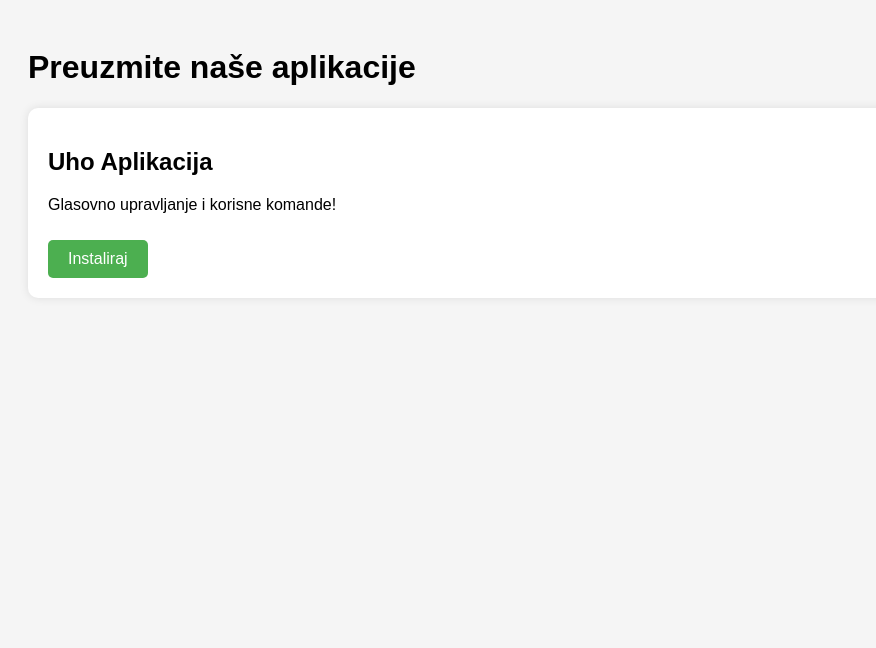
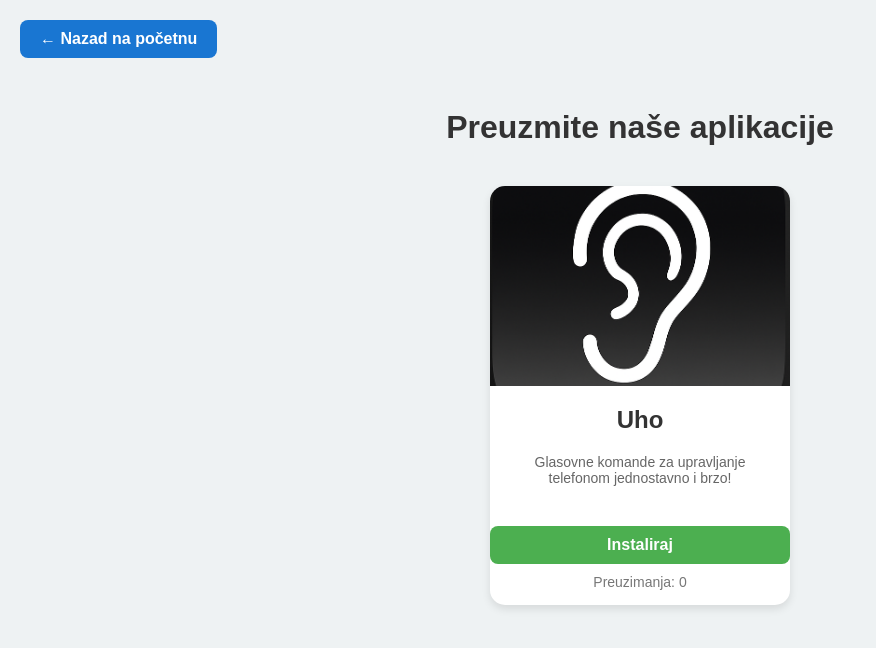
Before and after one commit to nastavnikm/elearning, a Flask app: page /aplikacije in a window 1280 px wide. Shown: the top 648 px of the page, without its empty margins (0-876 px from the left). Run offline with Flask 3, Linux system fonts and the light colour scheme.

Commit message:
Azuriranje sajta sa svim izmenama

```diff
--- a/templates/aplikacije.html
+++ b/templates/aplikacije.html
@@ -2,45 +2,184 @@
 <html lang="sr">
 <head>
     <meta charset="UTF-8">
+    <meta name="viewport" content="width=device-width, initial-scale=1.0">
     <title>Preuzmite aplikacije</title>
     <style>
         body {
             font-family: Arial, sans-serif;
+            background-color: #eef2f3;
+            margin: 0;
             padding: 20px;
-            background-color: #f5f5f5;
+            overflow-x: hidden;
         }
+
+        h1 {
+            text-align: center;
+            color: #333;
+            margin-bottom: 40px;
+        }
+
+        .back-button {
+            display: inline-block;
+            margin-bottom: 30px;
+            background-color: #1976D2;
+            color: white;
+            padding: 10px 20px;
+            text-decoration: none;
+            border-radius: 8px;
+            font-weight: bold;
+            transition: background-color 0.3s, transform 0.3s;
+        }
+
+        .back-button:hover {
+            background-color: #0D47A1;
+            transform: scale(1.05);
+        }
+
+        .cards-container {
+            display: flex;
+            flex-wrap: wrap;
+            justify-content: center;
+            gap: 20px;
+        }
+
         .app-card {
             background: white;
+            width: 300px;
+            border-radius: 15px;
+            box-shadow: 0 4px 8px rgba(0, 0, 0, 0.1);
+            overflow: hidden;
+            text-align: center;
+            display: flex;
+            flex-direction: column;
+            justify-content: space-between;
+            opacity: 0;
+            transform: translateY(50px);
+            transition: opacity 0.6s ease, transform 0.6s ease;
+        }
+
+        .app-card.visible {
+            opacity: 1;
+            transform: translateY(0);
+            animation: pop 0.5s ease;
+        }
+
+        @keyframes pop {
+            0% { transform: scale(0.9); }
+            60% { transform: scale(1.05); }
+            100% { transform: scale(1); }
+        }
+
+        .app-card img {
+            width: 100%;
+            height: 200px;
+            object-fit: cover;
+        }
+
+        .app-card-content {
             padding: 20px;
-            margin-bottom: 20px;
-            border-radius: 10px;
-            box-shadow: 0px 0px 10px rgba(0,0,0,0.1);
+            flex-grow: 1;
         }
+
+        .app-card h2 {
+            margin-top: 0;
+            color: #333;
+        }
+
+        .app-card p {
+            color: #666;
+            font-size: 14px;
+            margin: 10px 0 20px;
+        }
+
         .install-button {
-            display: inline-block;
             background-color: #4CAF50;
             color: white;
             padding: 10px 20px;
-            margin-top: 10px;
             text-decoration: none;
-            border-radius: 5px;
+            border-radius: 8px;
+            font-weight: bold;
+            margin-bottom: 10px;
+            display: inline-block;
+            transition: background-color 0.3s, transform 0.3s;
         }
+
         .install-button:hover {
-            background-color: #45a049;
+            background-color: #388E3C;
+            transform: scale(1.1);
+        }
+
+        .counter {
+            font-size: 14px;
+            color: #777;
+            margin-bottom: 15px;
+        }
+
+        /* RESPONSIVE */
+        @media (max-width: 768px) {
+            .cards-container {
+                flex-direction: column;
+                align-items: center;
+            }
+
+            .app-card {
+                width: 90%;
+            }
         }
     </style>
 </head>
 <body>
 
+<!-- Dugme za povratak -->
+<a href="/" class="back-button">← Nazad na početnu</a>
+
 <h1>Preuzmite naše aplikacije</h1>
 
-<div class="app-card">
-    <h2>Uho Aplikacija</h2>
-    <p>Glasovno upravljanje i korisne komande!</p>
-    <a href="/static/apk/uho.apk" class="install-button" download>Instaliraj</a>
+<div class="cards-container">
+
+    <div class="app-card">
+        <img src="/static/images/uho_cover.png" alt="Uho aplikacija">
+        <div class="app-card-content">
+            <h2>Uho</h2>
+            <p>Glasovne komande za upravljanje telefonom jednostavno i brzo!</p>
+        </div>
+        <a href="/static/apk/uho.apk" class="install-button" onclick="incrementCounter('uho')">Instaliraj</a>
+        <div class="counter" id="counter-uho">Preuzimanja: 0</div>
+    </div>
+
 </div>
 
-<!-- Ovde možeš dodati još aplikacija ovim stilom -->
+<script>
+    // Slide-in efekat pri učitavanju
+    document.addEventListener("DOMContentLoaded", function() {
+        const cards = document.querySelectorAll(".app-card");
+        cards.forEach((card, index) => {
+            setTimeout(() => {
+                card.classList.add("visible");
+            }, index * 200);
+        });
+
+        // Učitaj postojeće preuzimanja iz localStorage
+        updateCounters();
+    });
+
+    // Funkcija za povećavanje broja preuzimanja
+    function incrementCounter(appId) {
+        let count = localStorage.getItem('counter-' + appId) || 0;
+        count++;
+        localStorage.setItem('counter-' + appId, count);
+        document.getElementById('counter-' + appId).innerText = `Preuzimanja: ${count}`;
+    }
+
+    // Funkcija za učitavanje broja preuzimanja
+    function updateCounters() {
+        const apps = ['uho']; // Ovde dodaš ID-jeve aplikacija koje imaš
+        apps.forEach(appId => {
+            let count = localStorage.getItem('counter-' + appId) || 0;
+            document.getElementById('counter-' + appId).innerText = `Preuzimanja: ${count}`;
+        });
+    }
+</script>
 
 </body>
 </html>
```
Also changed, not shown: static/images/uho_cover.png (added).
